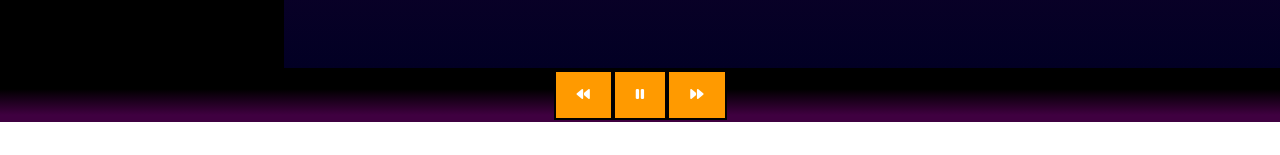
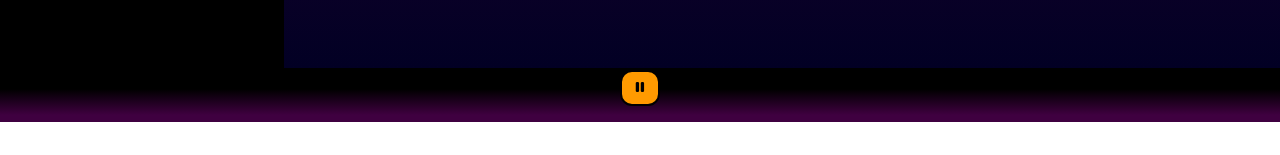
Before and after one commit to nicolasdosantos/musica-halloween, a React (Create React App) app: page / in a window 1280 px wide. Shown: the part 642-797 px from the top of the page. Built offline with nearby package versions, Linux system fonts and the light colour scheme.

Commit message:
toques finais

```diff
--- a/src/componentes/Play.jsx
+++ b/src/componentes/Play.jsx
@@ -13,12 +13,11 @@ function Play(props){
             setBotao(<i className="fa-solid fa-pause"></i>)
         }
     }
+
     return(
         <div className={style.play}>
             <div>
-                <button><i className="fa-solid fa-backward"></i></button>
                 <button onClick={tocar}>{botao}</button>
-                <button><i className="fa-solid fa-forward"></i></button>
             </div>
         </div>
     )
--- a/src/componentes/Play.module.css
+++ b/src/componentes/Play.module.css
@@ -5,11 +5,11 @@
 
 
 .play i{
-    color: white;
+    color: #000000;
     gap: 30px;
     align-items: center;
     text-align: center;
-    padding: 15px;
+    padding: 8px;
 }
 
 
@@ -18,4 +18,5 @@
     color: black;
     border: 2px solid black;
     margin-top: 2px;
+    border-radius: 12px;
 }
```
